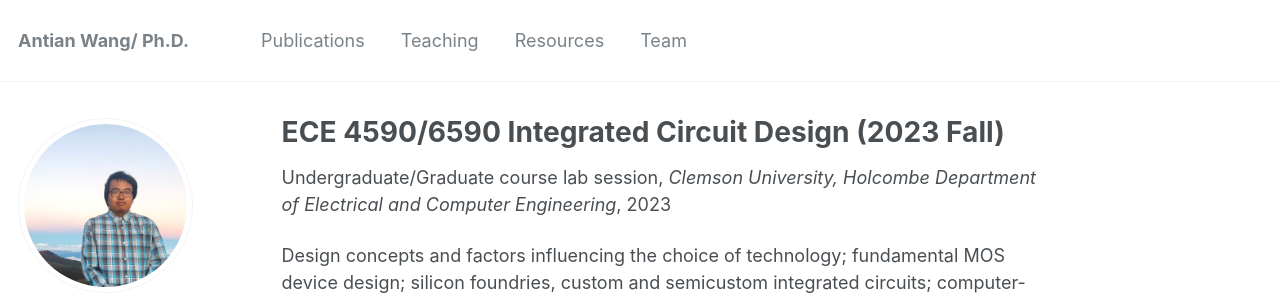
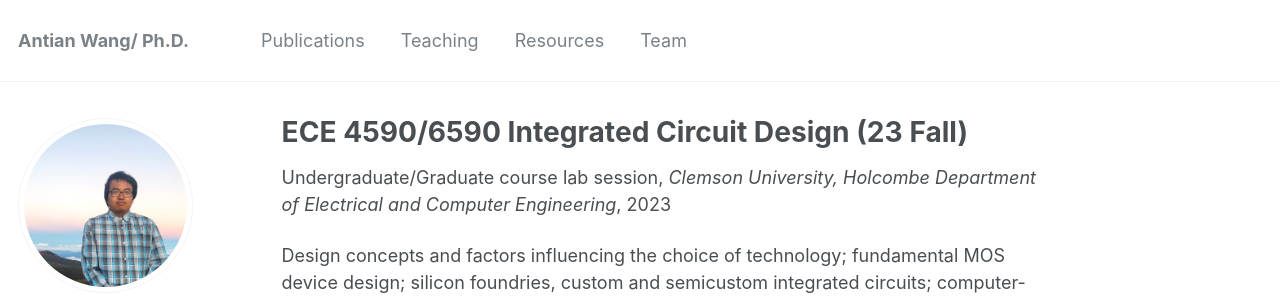
Before and after one commit to wangantian/wangantian.github.io, a Jekyll site: the page built from _teaching/Clemson_ECE4590.md, in a window 1280 px wide and 900 px high. Shown: the top 300 px of the window. Built offline with Jekyll 4.4.1, drawn with Linux system fonts in a browser that asks for light colours; some web fonts are replaced; formulas are drawn with MathJax 3.

Commit message:
order update

```diff
--- a/_teaching/Clemson_ECE4590.md
+++ b/_teaching/Clemson_ECE4590.md
@@ -1,5 +1,5 @@
 ---
-title: "ECE 4590/6590 Integrated Circuit Design (2023 Fall)"
+title: "ECE 4590/6590 Integrated Circuit Design (23 Fall)"
 collection: teaching
 type: "Undergraduate/Graduate course lab session"
 permalink: /teaching/Clemson_ECE4590
```
Also changed, not shown: _teaching/Clemson_ECE2090.md (+1 -1 lines), _teaching/PFW_ECE36200.md (+1 -1 lines), _teaching/PFW_ECE48500.md (+1 -1 lines).
